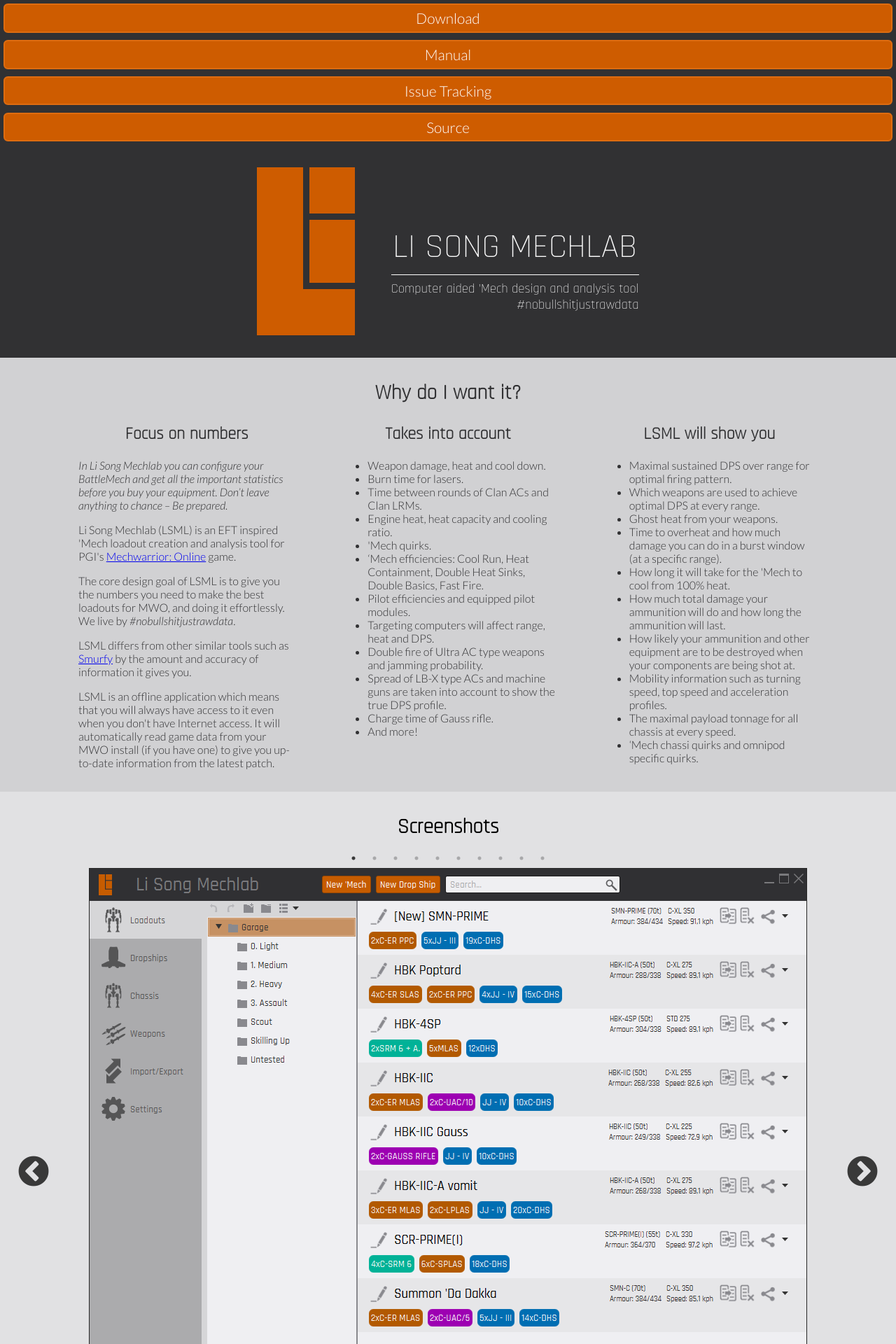
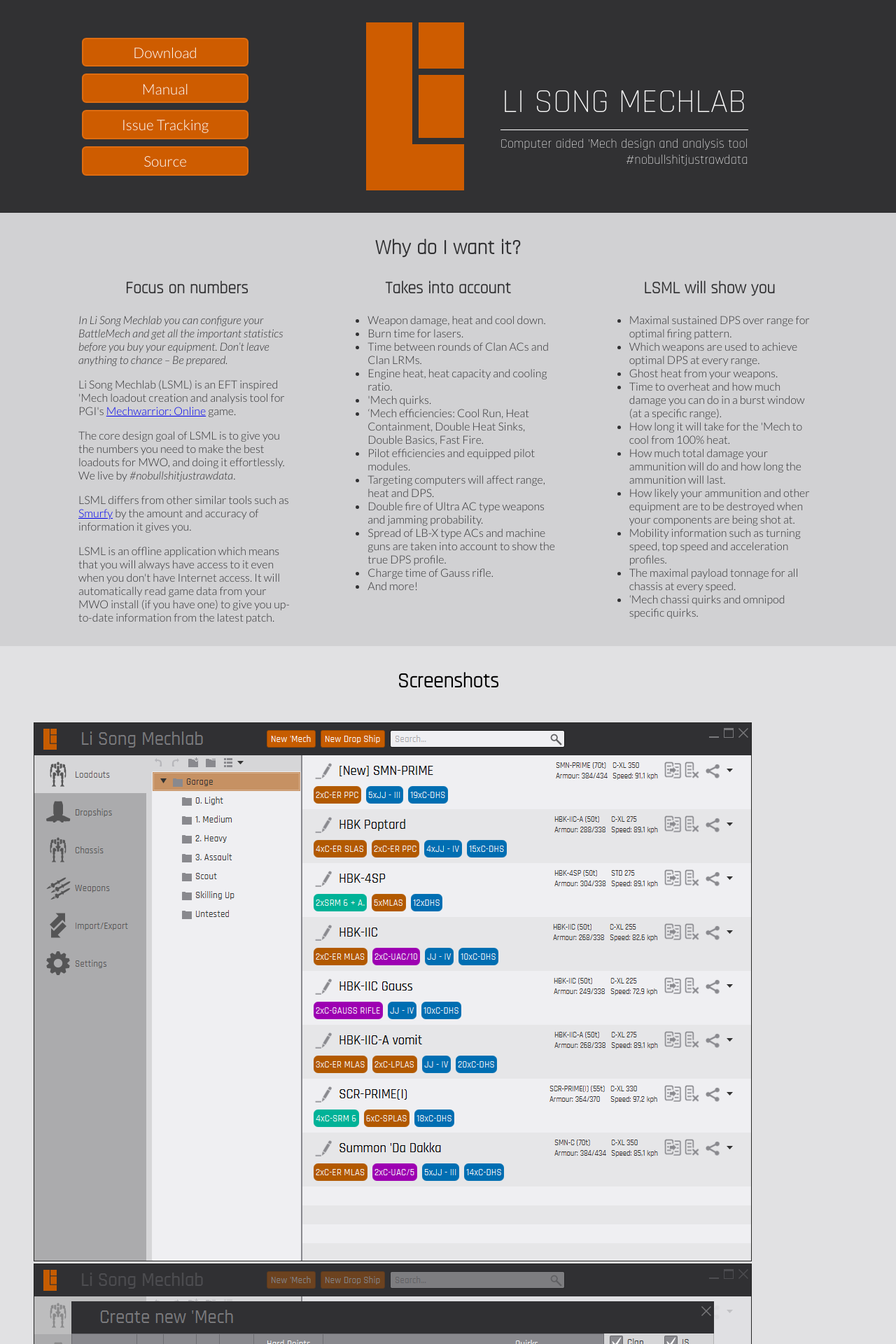
Before and after one commit to lisongmechlab/lsml, a PHP site: page / in a window 1280 px wide. Shown: the top 1920 px of the page at 70% size. Run offline with PHP 8.4, Linux system fonts and the light colour scheme; some libraries are stand-ins or nearby versions.

Commit message:
Update the web page

```diff
--- a/index.html
+++ b/index.html
@@ -4,11 +4,11 @@
     <meta charset="UTF-8">
     <meta name="viewport" content="width=device-width, initial-scale=1.0">
     <title>Li Song Mechlab</title>
-
+    <!--
     <script type="text/javascript" src="//code.jquery.com/jquery-1.11.0.min.js"></script>
     <script type="text/javascript" src="//code.jquery.com/jquery-migrate-1.2.1.min.js"></script>
     <link rel="stylesheet" type="text/css" href="//cdn.jsdelivr.net/jquery.slick/1.6.0/slick.css"/>
-        <link rel="stylesheet" type="text/css" href="//cdn.jsdelivr.net/jquery.slick/1.6.0/slick-theme.css"/>
+    <link rel="stylesheet" type="text/css" href="//cdn.jsdelivr.net/jquery.slick/1.6.0/slick-theme.css"/> -->
     <link rel="stylesheet" type="text/css" href="stylesheets/style.css" />
 
     <script type="application/ld+json">
@@ -35,27 +35,24 @@
               }
           }
       }</script>
-        <script>
-            (function(i,s,o,g,r,a,m){i['GoogleAnalyticsObject']=r;i[r]=i[r]||function(){(i[r].q=i[r].q||[]).push(arguments)},i[r].l=1*new Date();a=s.createElement(o),
-            m=s.getElementsByTagName(o)[0];a.async=1;a.src=g;m.parentNode.insertBefore(a,m)})(window,document,'script','//www.google-analytics.com/analytics.js','ga');
-            ga('create', 'UA-47600899-1', 'auto'); ga('send', 'pageview');
-        </script>
   </head>
   <body>
     <nav>
+      <div class="content">
         <div class="column quick-access">
           <a class="button" href="https://github.com/lisongmechlab/lsml/releases/latest">Download</a>
           <a class="button" href="https://github.com/lisongmechlab/lsml/wiki">Manual</a>
           <a class="button" href="https://github.com/lisongmechlab/lsml/issues">Issue Tracking</a>
           <a class="button" href="https://github.com/lisongmechlab/lsml">Source</a>
         </div>
-            <div class="column">
+        <div class="column logo">
           <img src="images/logo.svg"/>
-                <div class="column title">
+          <div class="title">
             <h1>LI SONG MECHLAB</h1>
             <hr/>
             <h3>Computer aided 'Mech design and analysis tool</h3>
             <h3>#nobullshitjustrawdata</h3>
+          </div>
         </div>
       </div>
     </nav>
@@ -129,10 +126,10 @@
     <section>
       <div class="content">
         <div class="column">
-                <h1>Please consider becoming a patreon</h1>
+          <h1>Like LSML? Consider becoming a Patreon!</h1>
           <p>As a patreon you help LSML to stay as an active project with frequent improvements. You also get to influence what new features will be added and have a big say in the future of the project. At the time of writing LSML consists of over 67 <strong>thousand</strong> lines of code, written by a professional software engineer over three years and around <strong>2000</strong> hours.</p>
           <p>LSML is a Free and Open Source Software (FOSS) licensed under <a href="https://en.wikipedia.org/wiki/GNU_General_Public_License">GPL-3</a>.</p>
-                <div class="center"><a href="https://www.patreon.com/LSML"><img src="images/patreon.png" alt="patreon" /></a></div>
+          <div class="center"><div><a href="https://www.patreon.com/LSML"><img style="height: 4em" src="images/patreon.png" alt="patreon"/></a></div></div>
         </div>
       </div>
     </section>
@@ -160,6 +157,6 @@
         </div>
       </div>
     </section>
-        <script type="text/javascript" src="//cdn.jsdelivr.net/jquery.slick/1.6.0/slick.min.js"></script>
+    <!--<script type="text/javascript" src="//cdn.jsdelivr.net/jquery.slick/1.6.0/slick.min.js"></script>-->
   </body>
 </html>
--- a/stylesheets/style.css
+++ b/stylesheets/style.css
@@ -152,6 +152,10 @@ section h3:first-child{
     margin: 0 2em 0 2em;
 }
 
+.content .logo{
+    flex: 3;
+}
+
 .content h1:first-child{
     padding-top: 0;
     margin-top: 0;
@@ -163,36 +167,14 @@ Styling of other
 .quick-access{
     display: flex;
     flex-direction: column;
+    justify-content: center;
 }
 
 .center{
-    text-align: center;
-    padding: 0;
-    margin: 0;
-}
-
-.sponsors li{
-    font-size: 14pt;
-    display: inline;
-    padding-right: 0.5em;
-}
-
-.sponsors{
-    list-style-type: none;
-    display: inline;
-    padding: 0;
-        margin-top: 0em;
-}
-
-div .social{
-    display: inline;
-    padding: 0;
-    margin: 1em 0 1em 0;
-}
-
-div .social a img{
-    vertical-align: middle;
-    height: 2em;
+    display: flex;
+    flex-direction: row;
+    width: 100%;
+    justify-content: center;
 }
 
 /*
```
Lines whose indentation alone changed are shown as unchanged.
